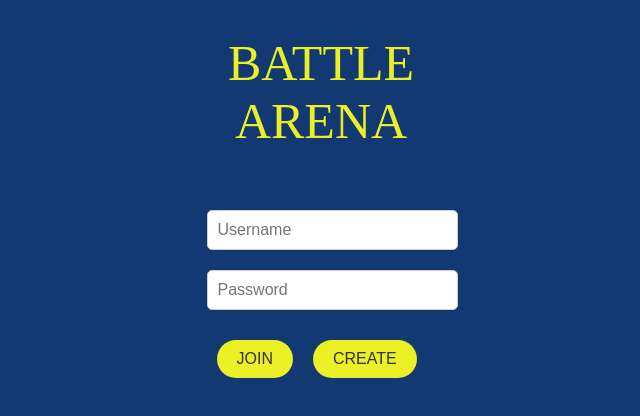
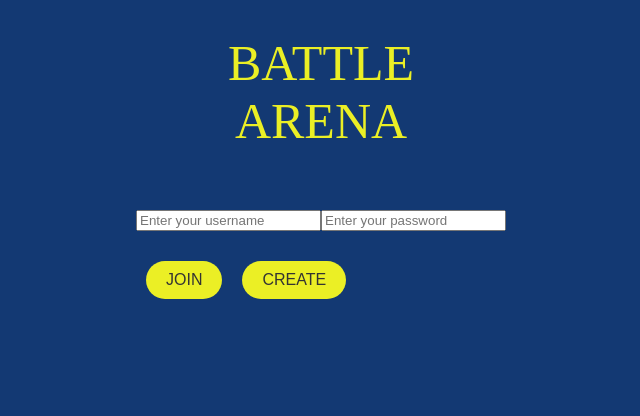
Before and after one commit to diegosava14/wp1_project_v2, a Vue app: page / in a window 1280 px wide. Shown: the top 416 px of the page, without its empty margins (319-959 px from the left). Built offline with nearby package versions, Linux system fonts and the light colour scheme.

Commit message:
api works

```diff
--- a/src/views/MainMenu.vue
+++ b/src/views/MainMenu.vue
@@ -27,6 +27,8 @@ import ImageButton from "./components/ImageButton.vue";
 import {useRouter} from "vue-router";
 
 const router = useRouter();
+
+console.log(localStorage.getItem('token'));
 
 const storeButtonClicked = () => {
   router.push('/store');
--- a/src/views/Title.vue
+++ b/src/views/Title.vue
@@ -7,8 +7,8 @@
     </header>
     <article>
       <div class="form">
-        <TextInput id="username" placeholder="Username" v-model="username" />
-        <TextInput id="password" placeholder="Password" v-model="password" />
+        <input type="text" id="username" v-model="username" placeholder="Enter your username" />
+        <input type="password" id="password" v-model="password" placeholder="Enter your password" />
       </div>
       <div class="buttons">
         <CustomButton type="button" @click="joinButtonClicked">JOIN</CustomButton>
@@ -22,19 +22,45 @@
 import { useRouter } from 'vue-router';
 import CustomButton from './components/CustomButton.vue';
 import TextInput from './components/TextInput.vue';
+import {ref} from "vue";
+import {loginAPI, registerAPI} from "../services/api.js";
 
-let username = '';
-let password = '';
+const username = ref('');
+const password = ref('');
 
 const router = useRouter();
 
-const joinButtonClicked = () => {
-  router.push('/mainmenu');
+const joinButtonClicked = async () => {
+  console.log(username.value, password.value);
+  try {
+    const response = await loginAPI(username.value, password.value);
+    console.log('Register API Response:', response);
+
+    if (response.error) {
+      console.error('Register failed:', response.error.message);
+    } else {
+      const token = response.token;
+
+      localStorage.setItem('token', token);
+
+      console.log('Login successful!');
+      console.log('Token:', token);
+
+      router.push('/mainmenu');
+    }
+  } catch (error) {
+    console.error('Error:', error);
+    console.error('Response Data:', error.response.data);
+    throw error;
+  }
 };
 
 const createbuttonClicked = () => {
   router.push('/createaccount');
 };
+
+
+
 </script>
 
 <style scoped>
```
